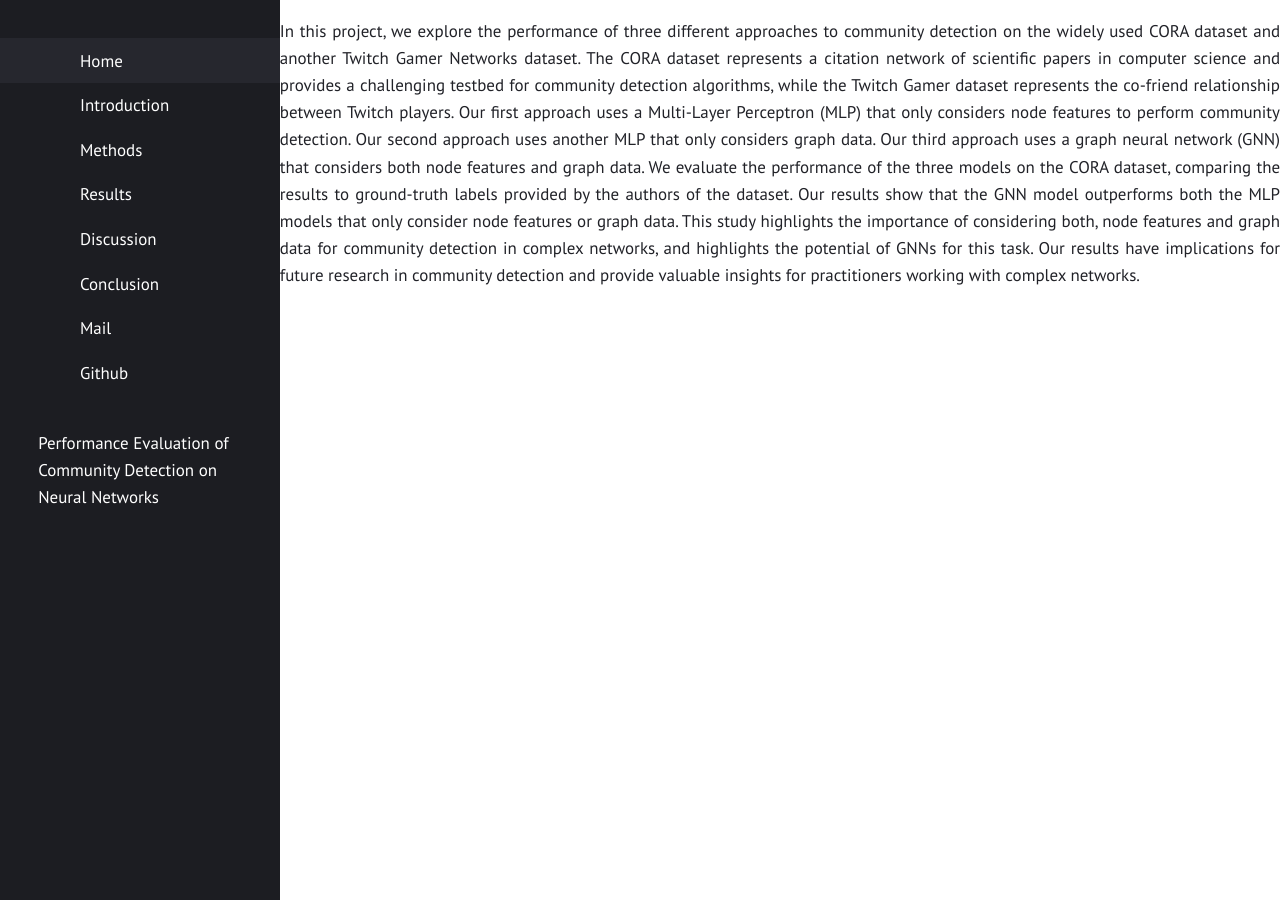
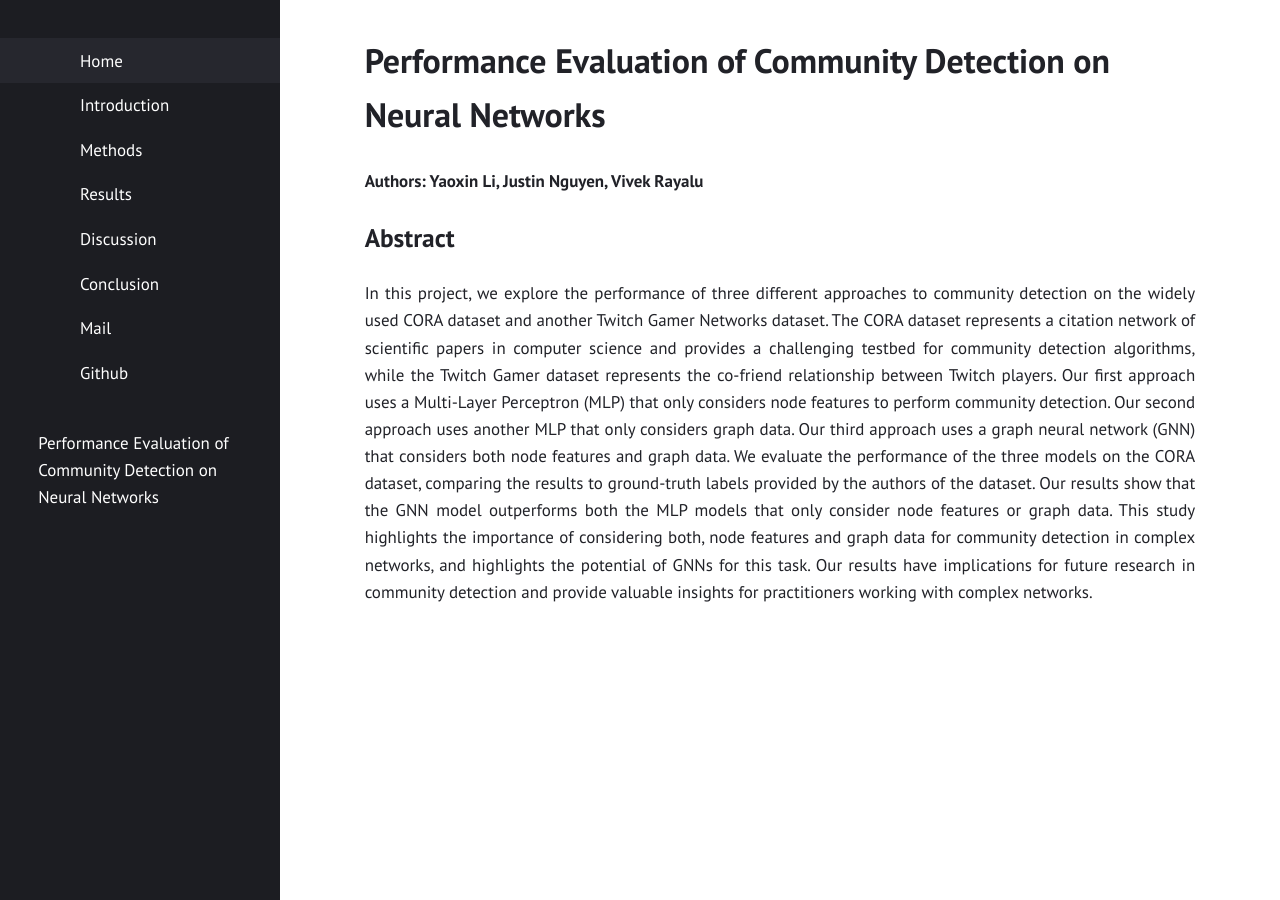
Before and after one commit to hblyx/DSC180_Project2, a Jekyll site: the page built from index.md, in a window 1280 px wide. Built offline with Jekyll 4.4.1, drawn with Linux system fonts in a browser that asks for light colours.

Commit message:
change titles

```diff
--- a/index.md
+++ b/index.md
@@ -1,6 +1,9 @@
 ---
-layout: default
-title: "Home"
+layout: page
+title: "Performance Evaluation of Community Detection on Neural Networks"
 ---
+#### Authors: Yaoxin Li, Justin Nguyen, Vivek Rayalu
 
+
+# Abstract
 In this project, we explore the performance of three different approaches to community detection on the widely used CORA dataset and another Twitch Gamer Networks dataset. The CORA dataset represents a citation network of scientific papers in computer science and provides a challenging testbed for community detection algorithms, while the Twitch Gamer dataset represents the co-friend relationship between Twitch players. Our first approach uses a Multi-Layer Perceptron (MLP) that only considers node features to perform community detection. Our second approach uses another MLP that only considers graph data. Our third approach uses a graph neural network (GNN) that considers both node features and graph data. We evaluate the performance of the three models on the CORA dataset, comparing the results to ground-truth labels provided by the authors of the dataset. Our results show that the GNN model outperforms both the MLP models that only consider node features or graph data. This study highlights the importance of considering both, node features and graph data for community detection in complex networks, and highlights the potential of GNNs for this task. Our results have implications for future research in community detection and provide valuable insights for practitioners working with complex networks.
```
Also changed, not shown: conclusion.md (+1 -1 lines), discussion.md (+1 -1 lines), results.md (+1 -1 lines).
